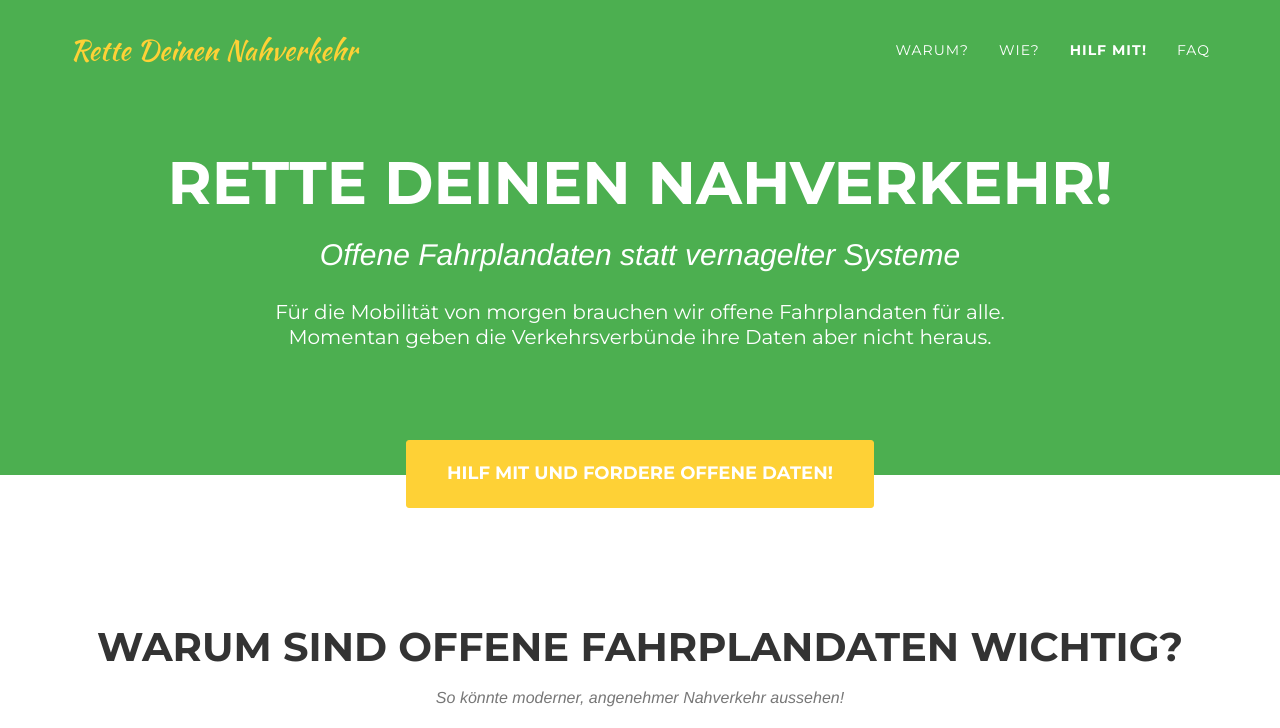
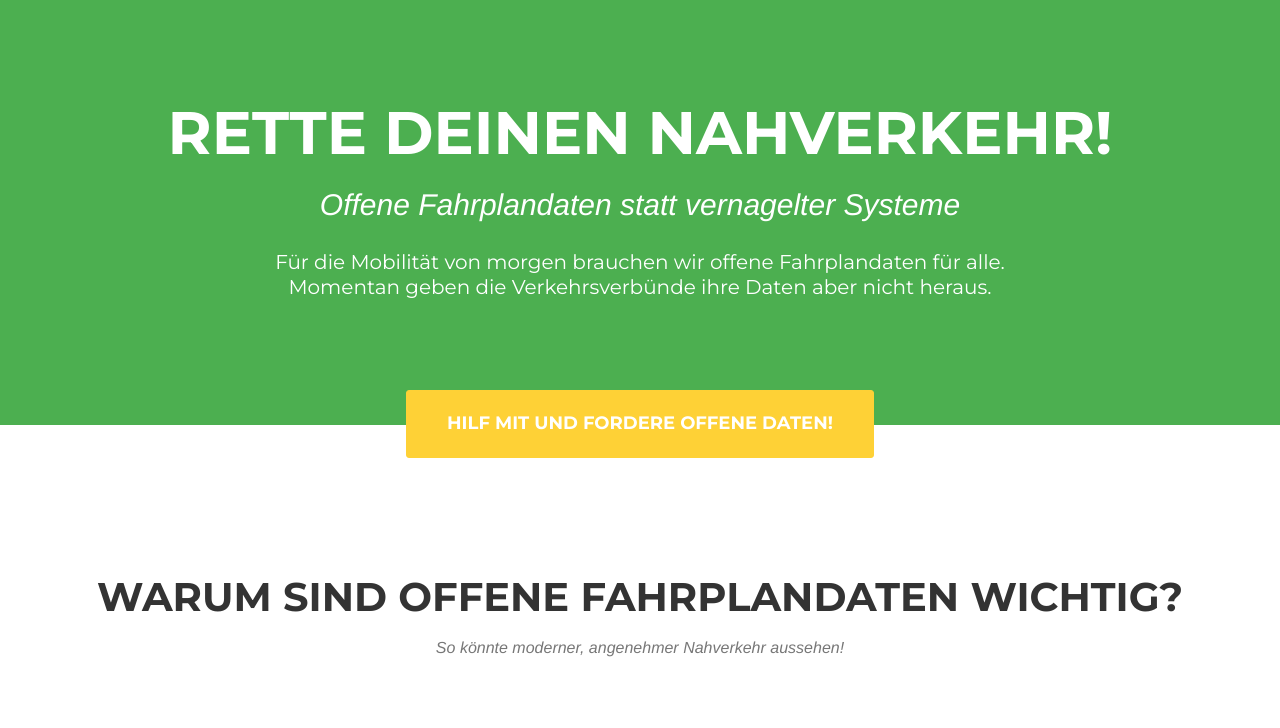
Before and after one commit to okfde/rettedeinennahverkehr, a Jekyll site: the page built from index.html, in a window 1280 px wide and 1400 px high, cut to the strip 0-728 px from the top of the window. Built offline with Jekyll 4.4.1, drawn with Linux system fonts in a browser that asks for light colours; some web fonts are replaced.

Commit message:
hide navbar if header area is visible

```diff
--- a/_includes/header.html
+++ b/_includes/header.html
@@ -44,10 +44,10 @@
     <header>
         <div class="container">
             <div class="intro-text">
-                <div class="intro-heading">Rette Deinen Nahverkehr!</div>
-                <div class="intro-lead-in">Offene Fahrplandaten statt vernagelter Systeme</div>
+                <div class="intro-heading">Rette Deinen Nah&shy;verkehr!</div>
+                <div class="intro-lead-in">Offene Fahrplan&shy;daten statt vernagelter Systeme</div>
                 <div class="intro-sublead">Für die Mobilität von morgen brauchen wir offene Fahrplandaten für alle.<br >
-                Momentan geben die Verkehrsverbünde ihre Daten aber nicht heraus.</div>
+                Momentan geben die Verkehrs&shy;verbünde ihre Daten aber nicht heraus.</div>
                 <div class="intro-cta">
                     <a href="#action" class="page-scroll btn btn-xl">Hilf mit und fordere offene Daten!</a>
                 </div>
--- a/js/cbpAnimatedHeader.js
+++ b/js/cbpAnimatedHeader.js
@@ -13,7 +13,7 @@
 	var docElem = document.documentElement,
 		header = document.querySelector( '.navbar-fixed-top' ),
 		didScroll = false,
-		changeHeaderOn = 300;
+		changeHeaderOn = 400;
 
 	function init() {
 		window.addEventListener( 'scroll', function( event ) {
```
Also changed, not shown: _includes/css/agency.css (+15 -4 lines).
